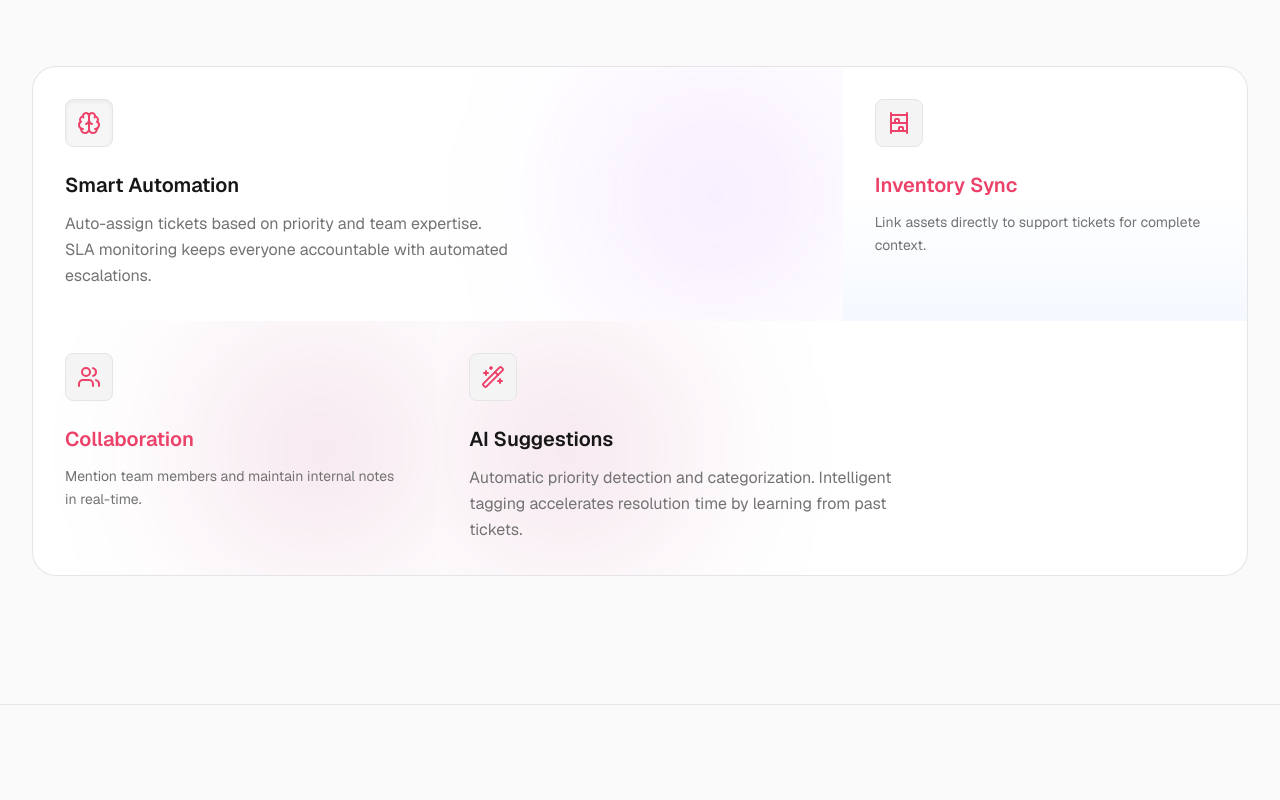
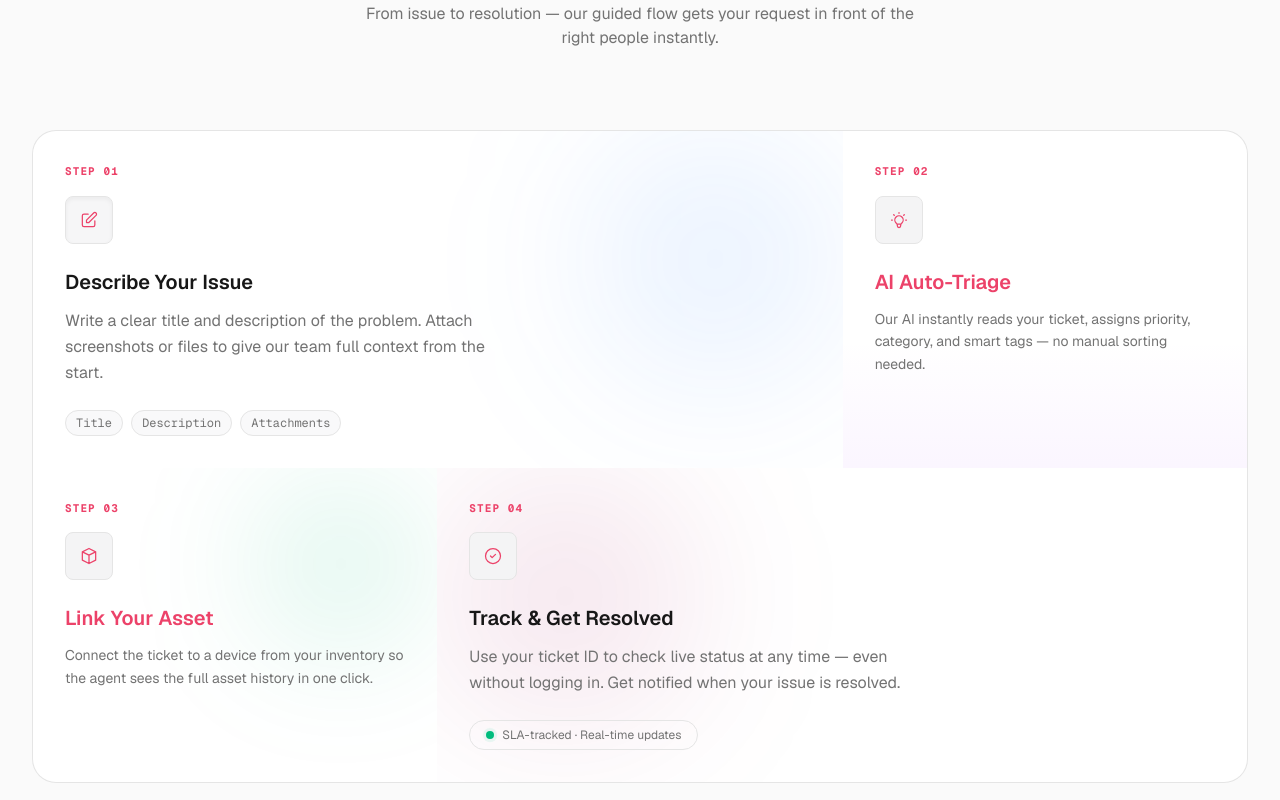
Before and after one commit to man-navlakha/ticket_system, a Next.js app: page / in a window 1280 px wide. Shown: the part 1300-2100 px from the top of the page. Built offline with nearby package versions, Linux system fonts and the light colour scheme; no server answers.

Commit message:
FIXED THE BUG

```diff
--- a/app/api/tickets/track/route.js
+++ b/app/api/tickets/track/route.js
@@ -15,9 +15,7 @@ export async function GET(request) {
             select: {
                 id: true,
                 status: true,
-                priority: true,
                 updatedAt: true,
-                createdAt: true
             }
         });
 
--- a/app/page.js
+++ b/app/page.js
@@ -227,13 +227,105 @@ export default function Home() {
                       <span className="text-xs text-muted-foreground capitalize">{ticketData.status.replace('_', ' ').toLowerCase()}</span>
                     </div>
                   </div>
-                  <span className="text-xs font-mono border border-border px-2 py-1 rounded text-muted-foreground">{ticketData.priority}</span>
                 </div>
                 <div className="text-xs text-muted-foreground pt-4 border-t border-border flex justify-between">
-                  <span>Updated {new Date(ticketData.updatedAt || ticketData.createdAt).toLocaleDateString()}</span>
+                  <span>Updated {new Date(ticketData.updatedAt).toLocaleDateString()}</span>
                 </div>
               </div>
             )}
+          </div>
+        </section>
+
+        {/* How to Create a Ticket — Bento Grid */}
+        <section className="py-32 px-4 sm:px-6 lg:px-8 bg-background border-b border-border">
+          <div className="max-w-7xl mx-auto">
+            <h2 className="text-3xl md:text-5xl font-bold tracking-tight text-center mb-4 text-foreground">
+              Raise a ticket in <br /><span className="text-[#ec4269] dark:text-[#D4AF37]">four simple steps.</span>
+            </h2>
+            <p className="text-center text-muted-foreground text-base mb-20 max-w-xl mx-auto">
+              From issue to resolution — our guided flow gets your request in front of the right people instantly.
+            </p>
+
+            <div className="grid grid-cols-1 md:grid-cols-3">
+
+              {/* Step 1 — Large Card */}
+              <div className="md:col-span-2 p-8 rounded-tl-3xl border-t border-l border-border bg-card hover:border-foreground/20 transition-colors relative overflow-hidden group">
+                <div className="absolute top-0 right-0 w-64 h-64 bg-blue-500/10 blur-[80px] rounded-full group-hover:bg-blue-500/20 transition-all duration-500" />
+                <div className="relative z-10">
+                  <span className="text-[11px] font-mono font-bold text-[#ec4269] dark:text-[#D4AF37] uppercase tracking-widest mb-4 block">Step 01</span>
+                  <div className="w-12 h-12 rounded-lg bg-muted/80 backdrop-blur-sm shadow-inner border border-border flex items-center justify-center mb-6 text-[#ec4269] dark:text-[#D4AF37]">
+                    <svg className="w-5 h-5" fill="none" viewBox="0 0 24 24" stroke="currentColor">
+                      <path strokeLinecap="round" strokeLinejoin="round" strokeWidth={1.5} d="M11 5H6a2 2 0 00-2 2v11a2 2 0 002 2h11a2 2 0 002-2v-5m-1.414-9.414a2 2 0 112.828 2.828L11.828 15H9v-2.828l8.586-8.586z" />
+                    </svg>
+                  </div>
+                  <h3 className="text-xl font-semibold text-foreground mb-3">Describe Your Issue</h3>
+                  <p className="text-muted-foreground leading-relaxed max-w-md">
+                    Write a clear title and description of the problem. Attach screenshots or files to give our team full context from the start.
+                  </p>
+                  <div className="mt-6 flex flex-wrap gap-2">
+                    {['Title', 'Description', 'Attachments'].map(tag => (
+                      <span key={tag} className="text-xs font-mono px-2.5 py-1 rounded-full border border-border text-muted-foreground bg-muted/50">{tag}</span>
+                    ))}
+                  </div>
+                </div>
+              </div>
+
+              {/* Step 2 — Small Card */}
+              <div className="p-8 rounded-tr-3xl border-t border-r border-border bg-card hover:border-foreground/20 transition-colors relative overflow-hidden group">
+                <div className="absolute bottom-0 left-0 w-full h-32 bg-gradient-to-t from-purple-500/10 to-transparent opacity-50 group-hover:opacity-100 transition-opacity" />
+                <div className="relative z-10">
+                  <span className="text-[11px] font-mono font-bold text-[#ec4269] dark:text-[#D4AF37] uppercase tracking-widest mb-4 block">Step 02</span>
+                  <div className="w-12 h-12 rounded-lg bg-muted border border-border flex items-center justify-center mb-6 text-[#ec4269] dark:text-[#D4AF37]">
+                    <svg className="w-5 h-5" fill="none" viewBox="0 0 24 24" stroke="currentColor">
+                      <path strokeLinecap="round" strokeLinejoin="round" strokeWidth={1.5} d="M9.663 17h4.673M12 3v1m6.364 1.636l-.707.707M21 12h-1M4 12H3m3.343-5.657l-.707-.707m2.828 9.9a5 5 0 117.072 0l-.548.547A3.374 3.374 0 0014 18.469V19a2 2 0 11-4 0v-.531c0-.895-.356-1.754-.988-2.386l-.548-.547z" />
+                    </svg>
+                  </div>
+                  <h3 className="text-xl font-semibold text-[#ec4269] dark:text-[#D4AF37] mb-3">AI Auto-Triage</h3>
+                  <p className="text-muted-foreground text-sm leading-relaxed">
+                    Our AI instantly reads your ticket, assigns priority, category, and smart tags — no manual sorting needed.
+                  </p>
+                </div>
+              </div>
+
+              {/* Step 3 — Small Card */}
+              <div className="p-8 rounded-bl-3xl border-b border-l border-border bg-card hover:border-foreground/20 transition-colors relative overflow-hidden group">
+                <div className="absolute top-0 right-0 w-48 h-48 bg-emerald-500/10 blur-[60px] rounded-full group-hover:bg-emerald-500/20 transition-all duration-500" />
+                <div className="relative z-10">
+                  <span className="text-[11px] font-mono font-bold text-[#ec4269] dark:text-[#D4AF37] uppercase tracking-widest mb-4 block">Step 03</span>
+                  <div className="w-12 h-12 rounded-lg bg-muted border border-border flex items-center justify-center mb-6 text-[#ec4269] dark:text-[#D4AF37]">
+                    <svg className="w-5 h-5" fill="none" viewBox="0 0 24 24" stroke="currentColor">
+                      <path strokeLinecap="round" strokeLinejoin="round" strokeWidth={1.5} d="M20 7l-8-4-8 4m16 0l-8 4m8-4v10l-8 4m0-10L4 7m8 4v10M4 7v10l8 4" />
+                    </svg>
+                  </div>
+                  <h3 className="text-xl font-semibold text-[#ec4269] dark:text-[#D4AF37] mb-3">Link Your Asset</h3>
+                  <p className="text-muted-foreground text-sm leading-relaxed">
+                    Connect the ticket to a device from your inventory so the agent sees the full asset history in one click.
+                  </p>
+                </div>
+              </div>
+
+              {/* Step 4 — Large Card */}
+              <div className="md:col-span-2 p-8 rounded-br-3xl border-b border-r border-border bg-card hover:border-foreground/20 transition-colors relative overflow-hidden group">
+                <div className="absolute top-0 left-0 w-64 h-64 bg-pink-800/10 blur-[80px] rounded-full group-hover:bg-pink-500/20 transition-all duration-500" />
+                <div className="relative z-10">
+                  <span className="text-[11px] font-mono font-bold text-[#ec4269] dark:text-[#D4AF37] uppercase tracking-widest mb-4 block">Step 04</span>
+                  <div className="w-12 h-12 rounded-lg bg-muted border border-border flex items-center justify-center mb-6 text-[#ec4269] dark:text-[#D4AF37]">
+                    <svg className="w-5 h-5" fill="none" viewBox="0 0 24 24" stroke="currentColor">
+                      <path strokeLinecap="round" strokeLinejoin="round" strokeWidth={1.5} d="M9 12l2 2 4-4m6 2a9 9 0 11-18 0 9 9 0 0118 0z" />
+                    </svg>
+                  </div>
+                  <h3 className="text-xl font-semibold text-foreground mb-3">Track &amp; Get Resolved</h3>
+                  <p className="text-muted-foreground leading-relaxed max-w-md">
+                    Use your ticket ID to check live status at any time — even without logging in. Get notified when your issue is resolved.
+                  </p>
+                  <div className="mt-6 inline-flex items-center gap-2 text-xs text-muted-foreground border border-border rounded-full px-4 py-1.5">
+                    <span className="relative flex h-2 w-2"><span className="animate-ping absolute inline-flex h-full w-full rounded-full bg-emerald-400/50 opacity-75" /><span className="relative inline-flex rounded-full h-2 w-2 bg-emerald-500" /></span>
+                    SLA-tracked · Real-time updates
+                  </div>
+                </div>
+              </div>
+
+            </div>
           </div>
         </section>
 
--- a/lib/auth.js
+++ b/lib/auth.js
@@ -2,8 +2,22 @@ import bcrypt from 'bcryptjs';
 import jwt from 'jsonwebtoken';
 import { cookies } from 'next/headers';
 
-const JWT_SECRET = process.env.JWT_SECRET || 'supersecretaccesskey';
-const REFRESH_TOKEN_SECRET = process.env.REFRESH_TOKEN_SECRET || 'supersecretrefreshkey';
+const JWT_SECRET = process.env.JWT_SECRET;
+const REFRESH_TOKEN_SECRET = process.env.REFRESH_TOKEN_SECRET;
+
+if (!JWT_SECRET) {
+    throw new Error(
+        '❌ FATAL: JWT_SECRET environment variable is not set. ' +
+        'The app cannot start without it. Add it to your .env file.'
+    );
+}
+
+if (!REFRESH_TOKEN_SECRET) {
+    throw new Error(
+        '❌ FATAL: REFRESH_TOKEN_SECRET environment variable is not set. ' +
+        'The app cannot start without it. Add it to your .env file.'
+    );
+}
 
 export async function hashPassword(password) {
     return await bcrypt.hash(password, 12);
--- a/middleware.js
+++ b/middleware.js
@@ -1,7 +1,7 @@
 import { NextResponse } from 'next/server';
 import { jwtVerify } from 'jose';
 
-const REFRESH_TOKEN_SECRET = process.env.REFRESH_TOKEN_SECRET || 'supersecretrefreshkey';
+const REFRESH_TOKEN_SECRET = process.env.REFRESH_TOKEN_SECRET;
 
 export async function middleware(request) {
     const { pathname } = request.nextUrl;
@@ -18,6 +18,11 @@ export async function middleware(request) {
     }
 
     try {
+        // If secret is not configured, skip the redirect check (fail safe → show landing page)
+        if (!REFRESH_TOKEN_SECRET) {
+            return NextResponse.next();
+        }
+
         // Verify the JWT at the edge (no DB call needed)
         const secret = new TextEncoder().encode(REFRESH_TOKEN_SECRET);
         await jwtVerify(refreshToken, secret);
```
Also changed, not shown: components/InventorySearch.js (+47 -22 lines).
